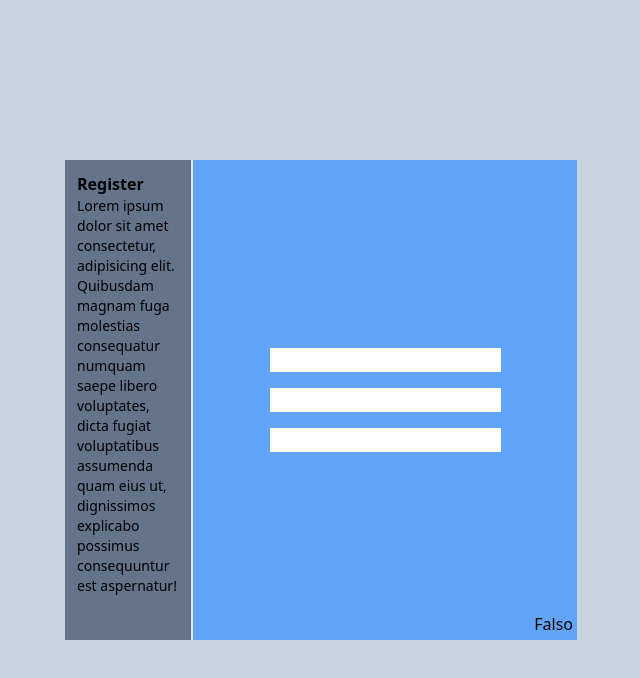
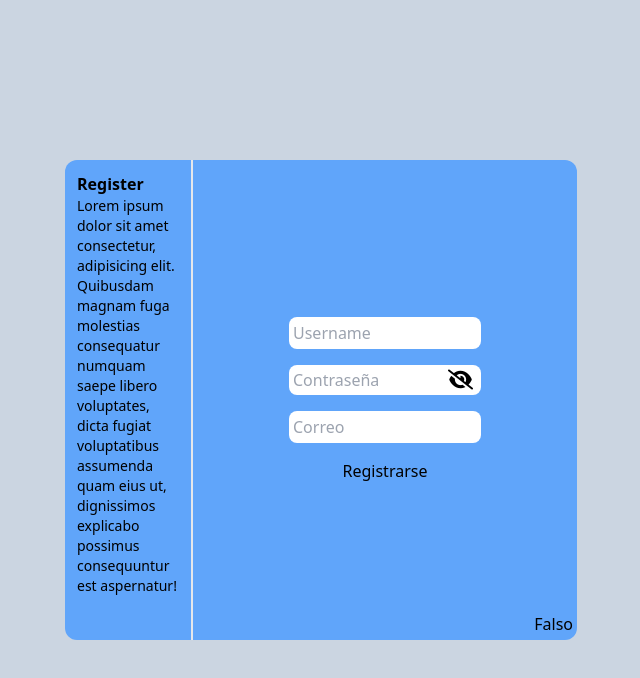
Before and after one commit to LeoUPerez/Todo-List-Frontend, a React (Vite) app: page / in a window 1280 px wide. Both pictures are taken after a click on the button "true". Shown: the top 678 px of the page, without its empty margins (319-959 px from the left). Built offline with nearby package versions, Linux system fonts and the light colour scheme.

Commit message:
Adding onchage data and services for API

```diff
--- a/src/Components/Register/Register.jsx
+++ b/src/Components/Register/Register.jsx
@@ -1,24 +1,36 @@
-import React, { useRef } from 'react'
+import React, { useRef, useState } from 'react'
 import Card_Info from '../Card_Info/Card_Info';
+import SeePasswordButton from '../SeePasswordButton/SeePasswordButton';
+import { Register_Sesion } from '../../Services/Register_API';
+
 
 const Register = ({Open, Close}) => {
 
+const [User, setUser] = useState("");
+const [Password, setPassword] = useState("");
+const [Email, setEmail] = useState("");
+
 const Register = useRef();
+const InputPassword = useRef();
 
-function ChangeStyleRegister(params) {
-
+const Onchange = (setState) => (event) => {
+  setState(event.target.value)
 }
 
   return (
     <>
     {
         Open &&
-        <div ref={Register} className='w-2/5 h-3/5 bg-slate-500 flex relative'>
+        <div ref={Register} className='w-2/5 h-3/5 rounded-xl bg-blue-400 flex relative'>
             <Card_Info data="Register"/>
-            <form action="" className='w-3/4 h-full bg-blue-400 flex justify-center items-center flex-col gap-4'>
-            <input type="text" />
-            <input type="text" />
-            <input type="text" />
+            <form action="" className='w-3/4 h-full flex justify-center items-center flex-col gap-4'>
+            <input type="text" onChange={Onchange(setUser)} className='w-1/2 min-h-[6%] p-1 rounded-lg' placeholder='Username'/>
+            <div className='w-1/2 min-h-[6%] flex gap-1 justify-center items-center relative'>
+             <input type="password" onChange={Onchange(setPassword)} ref={InputPassword} className='w-full h-full p-1 rounded-lg' placeholder='Contraseña'/>
+             <SeePasswordButton Input={InputPassword} />
+            </div>
+            <input type="text" onChange={Onchange(setEmail)} className='w-1/2 min-h-[6%] p-1 rounded-lg' placeholder='Correo'/>
+            <button onClick={(e)=>{e.preventDefault(); Register_Sesion(User, Password, Email)}}>Registrarse</button>
                 {/* Formulario register */}
             </form>
             <button className='absolute right-1 bottom-1' onClick={(e)=>{e.preventDefault(); Close()}}>Falso</button>
```
